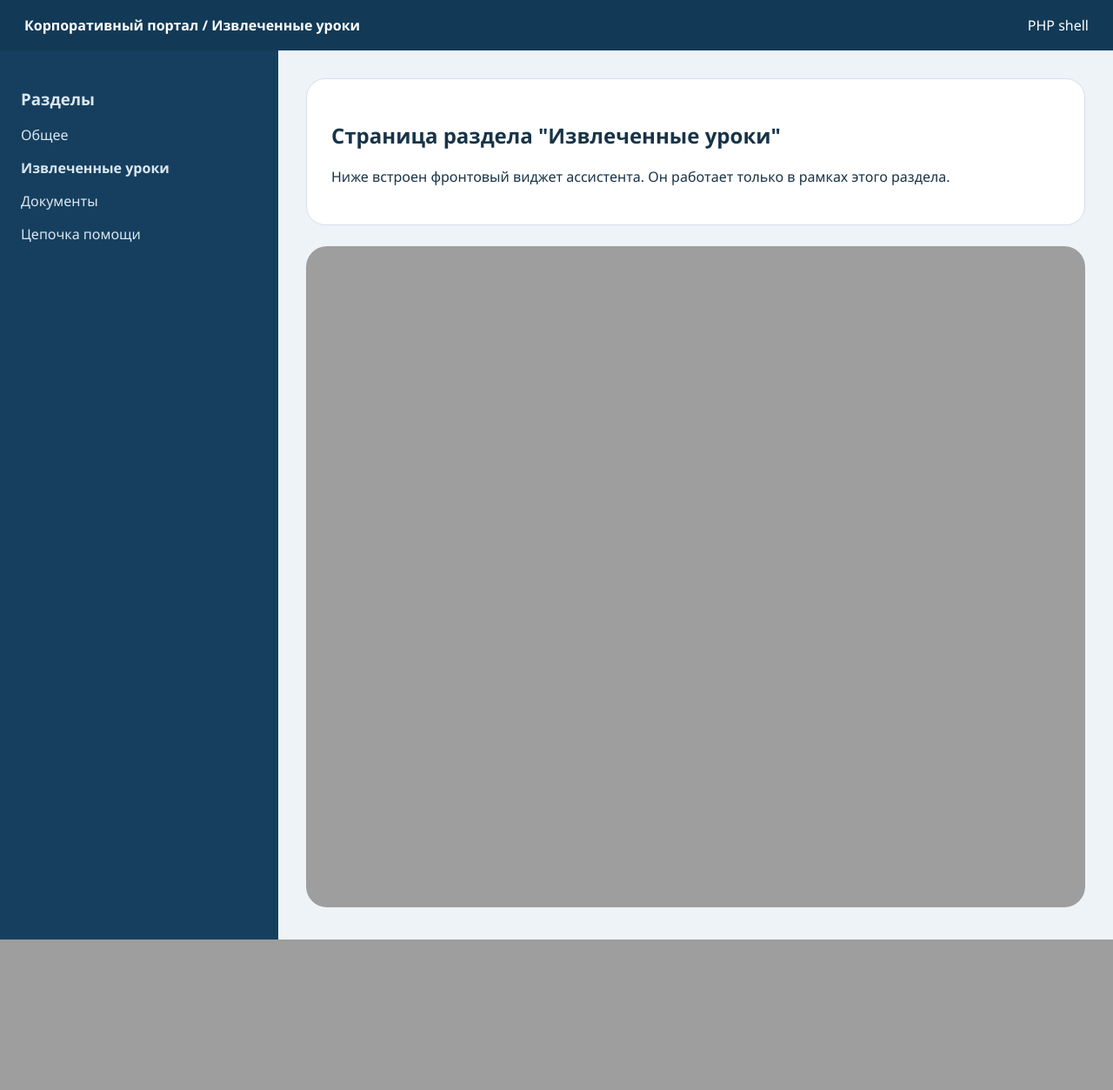
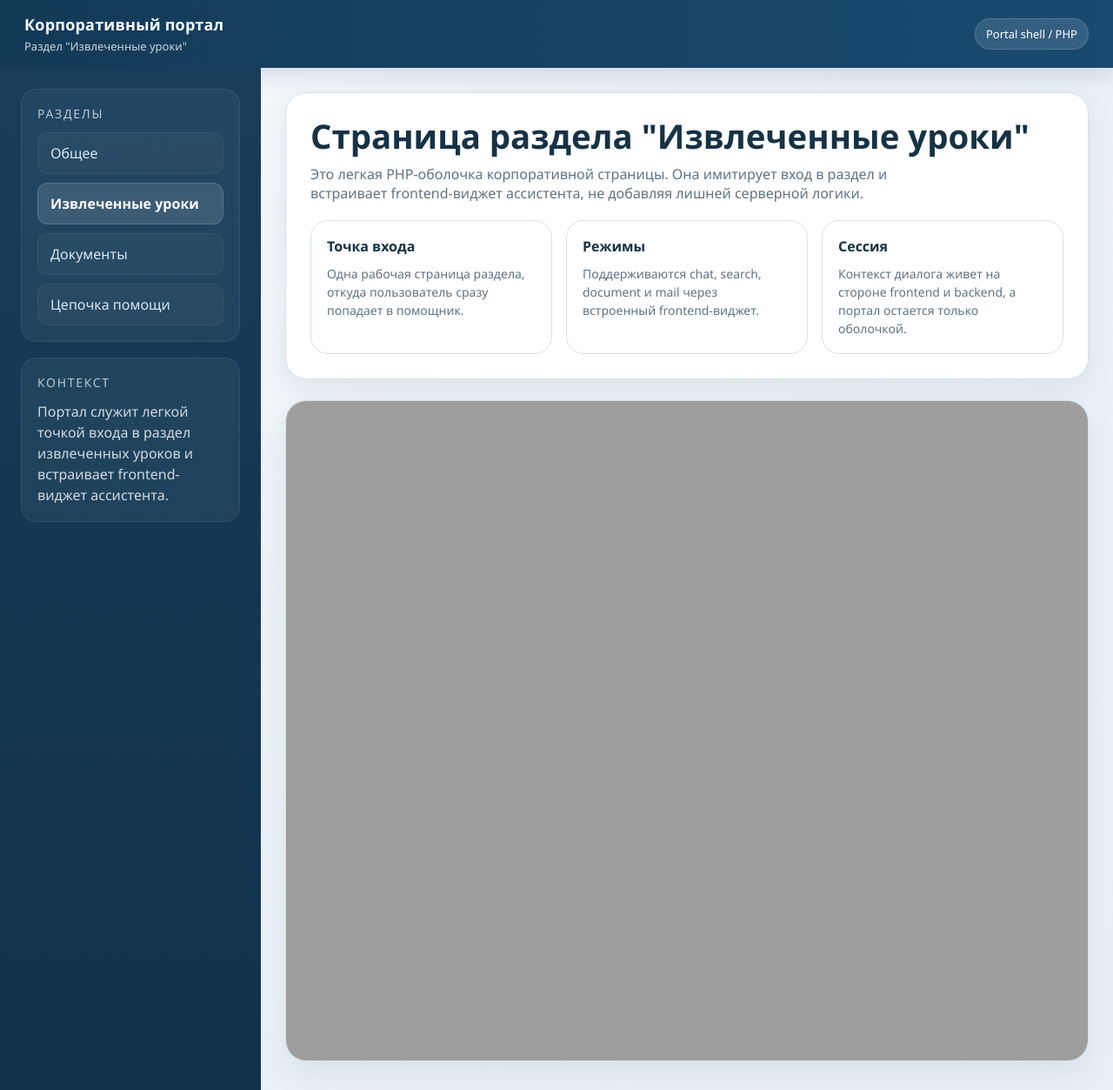
Before and after one commit to Apahc/ai_assistant_for_lessons, a PHP site: page / in a window 1280 px wide. Shown: the whole page at 87% size. Before the commit the page ends 1080 px from the top, so only its background shows below. Run offline with PHP 8.4, Linux system fonts and the light colour scheme.

Commit message:
feat: entypoint and prompts location

```diff
--- a/portal/public/index.php
+++ b/portal/public/index.php
@@ -7,33 +7,204 @@ $frontendUrl = getenv('FRONTEND_PUBLIC_URL') ?: 'http://localhost:8081';
   <meta charset="UTF-8">
   <meta name="viewport" content="width=device-width, initial-scale=1.0">
   <title>Портал извлеченных уроков</title>
+  <meta name="description" content="Корпоративный портал раздела Извлеченные уроки">
   <style>
-    body { margin: 0; font-family: "Segoe UI", sans-serif; background: #eef3f7; color: #183447; }
-    header { background: #123a57; color: #fff; padding: 18px 28px; display: flex; justify-content: space-between; }
-    main { display: grid; grid-template-columns: 320px 1fr; min-height: calc(100vh - 60px); }
-    aside { background: #163f5f; color: #dbe7f0; padding: 24px; }
-    section { padding: 32px; }
-    .hero { background: #fff; border-radius: 22px; padding: 28px; border: 1px solid #d6e0e8; }
-    .widget-frame { margin-top: 24px; width: 100%; height: 760px; border: 0; border-radius: 24px; background: #fff; }
+    :root {
+      --bg: #edf3f7;
+      --panel: #ffffff;
+      --ink: #163245;
+      --muted: #5f7382;
+      --nav: #133a57;
+      --nav-2: #1a4a70;
+      --line: #d7e1e8;
+      --accent: #0e6a9e;
+    }
+    * { box-sizing: border-box; }
+    body {
+      margin: 0;
+      font-family: "Segoe UI", Arial, sans-serif;
+      background: radial-gradient(circle at top left, #f7fbfe 0%, var(--bg) 38%, #e8f0f6 100%);
+      color: var(--ink);
+    }
+    .topbar {
+      background: linear-gradient(90deg, var(--nav), var(--nav-2));
+      color: #fff;
+      padding: 16px 28px;
+      display: flex;
+      justify-content: space-between;
+      align-items: center;
+      gap: 16px;
+      box-shadow: 0 8px 24px rgba(15, 47, 72, 0.14);
+    }
+    .brand {
+      display: flex;
+      flex-direction: column;
+      gap: 4px;
+    }
+    .brand strong {
+      font-size: 18px;
+      letter-spacing: 0.2px;
+    }
+    .brand span {
+      font-size: 13px;
+      color: rgba(255, 255, 255, 0.78);
+    }
+    .topbar-badge {
+      padding: 8px 12px;
+      border-radius: 999px;
+      background: rgba(255, 255, 255, 0.12);
+      border: 1px solid rgba(255, 255, 255, 0.16);
+      font-size: 13px;
+    }
+    main {
+      display: grid;
+      grid-template-columns: 300px 1fr;
+      min-height: calc(100vh - 68px);
+    }
+    aside {
+      background: linear-gradient(180deg, #173d5b 0%, #11324b 100%);
+      color: #dbe7f0;
+      padding: 24px;
+    }
+    .nav-card {
+      background: rgba(255, 255, 255, 0.05);
+      border: 1px solid rgba(255, 255, 255, 0.08);
+      border-radius: 18px;
+      padding: 18px;
+      margin-bottom: 18px;
+    }
+    .nav-title {
+      margin: 0 0 12px;
+      font-size: 14px;
+      text-transform: uppercase;
+      letter-spacing: 0.12em;
+      color: rgba(255, 255, 255, 0.7);
+    }
+    .nav-list {
+      display: flex;
+      flex-direction: column;
+      gap: 10px;
+    }
+    .nav-item {
+      padding: 12px 14px;
+      border-radius: 12px;
+      background: rgba(255, 255, 255, 0.03);
+      border: 1px solid rgba(255, 255, 255, 0.05);
+    }
+    .nav-item.active {
+      background: rgba(255, 255, 255, 0.12);
+      border-color: rgba(255, 255, 255, 0.16);
+      color: #fff;
+      font-weight: 600;
+    }
+    section {
+      padding: 28px;
+    }
+    .hero {
+      background: var(--panel);
+      border-radius: 24px;
+      padding: 28px;
+      border: 1px solid var(--line);
+      box-shadow: 0 10px 32px rgba(15, 47, 72, 0.08);
+    }
+    .hero h1 {
+      margin: 0 0 12px;
+      font-size: clamp(28px, 3vw, 40px);
+      line-height: 1.1;
+    }
+    .hero p {
+      margin: 0;
+      color: var(--muted);
+      max-width: 74ch;
+    }
+    .portal-grid {
+      display: grid;
+      grid-template-columns: repeat(3, minmax(0, 1fr));
+      gap: 16px;
+      margin-top: 20px;
+    }
+    .tile {
+      background: var(--panel);
+      border: 1px solid var(--line);
+      border-radius: 20px;
+      padding: 18px;
+      min-height: 126px;
+    }
+    .tile h3 {
+      margin: 0 0 10px;
+      font-size: 16px;
+    }
+    .tile p {
+      margin: 0;
+      color: var(--muted);
+      font-size: 14px;
+      line-height: 1.5;
+    }
+    .widget-frame {
+      margin-top: 24px;
+      width: 100%;
+      height: 760px;
+      border: 1px solid var(--line);
+      border-radius: 24px;
+      background: #fff;
+      box-shadow: 0 14px 36px rgba(15, 47, 72, 0.08);
+    }
+    @media (max-width: 980px) {
+      main { grid-template-columns: 1fr; }
+      aside { order: 2; }
+      .portal-grid { grid-template-columns: 1fr; }
+    }
+    @media (max-width: 640px) {
+      .topbar { padding: 14px 18px; flex-direction: column; align-items: flex-start; }
+      section, aside { padding: 18px; }
+      .widget-frame { height: 720px; }
+    }
   </style>
 </head>
 <body>
-  <header>
-    <strong>Корпоративный портал / Извлеченные уроки</strong>
-    <span>PHP shell</span>
+  <header class="topbar">
+    <div class="brand">
+      <strong>Корпоративный портал</strong>
+      <span>Раздел "Извлеченные уроки"</span>
+    </div>
+    <div class="topbar-badge">Portal shell / PHP</div>
   </header>
   <main>
     <aside>
-      <h3>Разделы</h3>
-      <p>Общее</p>
-      <p><strong>Извлеченные уроки</strong></p>
-      <p>Документы</p>
-      <p>Цепочка помощи</p>
+      <div class="nav-card">
+        <div class="nav-title">Разделы</div>
+        <div class="nav-list">
+          <div class="nav-item">Общее</div>
+          <div class="nav-item active">Извлеченные уроки</div>
+          <div class="nav-item">Документы</div>
+          <div class="nav-item">Цепочка помощи</div>
+        </div>
+      </div>
+      <div class="nav-card">
+        <div class="nav-title">Контекст</div>
+        <p style="margin:0; color: rgba(255,255,255,0.8); line-height:1.5;">
+          Портал служит легкой точкой входа в раздел извлеченных уроков и встраивает frontend-виджет ассистента.
+        </p>
+      </div>
     </aside>
     <section>
       <div class="hero">
         <h1>Страница раздела "Извлеченные уроки"</h1>
-        <p>Ниже встроен фронтовый виджет ассистента. Он работает только в рамках этого раздела.</p>
+        <p>Это легкая PHP-оболочка корпоративной страницы. Она имитирует вход в раздел и встраивает frontend-виджет ассистента, не добавляя лишней серверной логики.</p>
+        <div class="portal-grid">
+          <div class="tile">
+            <h3>Точка входа</h3>
+            <p>Одна рабочая страница раздела, откуда пользователь сразу попадает в помощник.</p>
+          </div>
+          <div class="tile">
+            <h3>Режимы</h3>
+            <p>Поддерживаются chat, search, document и mail через встроенный frontend-виджет.</p>
+          </div>
+          <div class="tile">
+            <h3>Сессия</h3>
+            <p>Контекст диалога живет на стороне frontend и backend, а портал остается только оболочкой.</p>
+          </div>
+        </div>
       </div>
       <iframe class="widget-frame" src="<?php echo htmlspecialchars($frontendUrl . '/demo.html', ENT_QUOTES, 'UTF-8'); ?>" title="Lessons frontend"></iframe>
     </section>
```
Also changed, not shown: frontend/js/chat-widget.js (+13 -2 lines), backend/README.md, 2 other files.
